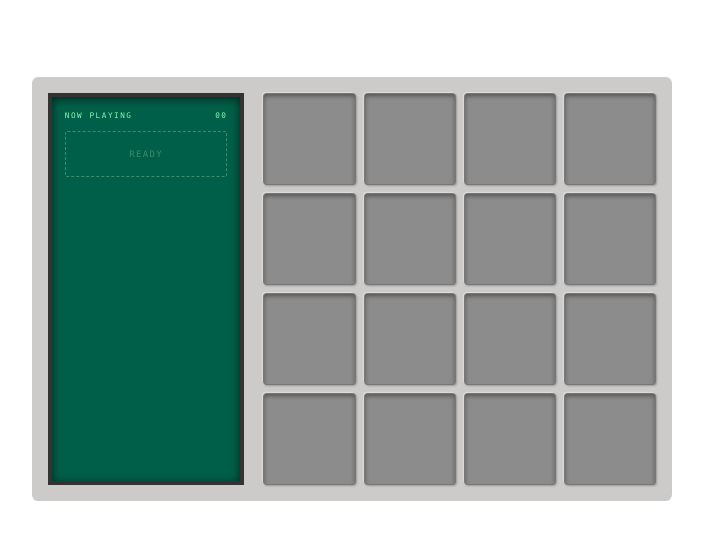
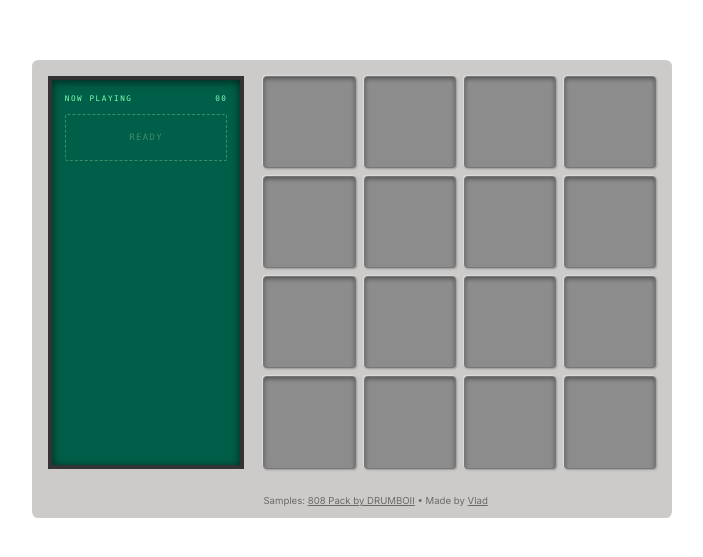
Before and after one commit to vladmdgolam/sample, a Next.js app: page / in a window 1280 px wide. Shown: the part 111-668 px from the top of the page, without its empty margins (288-991 px from the left). Built offline with nearby package versions, Linux system fonts and the light colour scheme.

Commit message:
feat: add credits

```diff
--- a/components/PadGrid.tsx
+++ b/components/PadGrid.tsx
@@ -267,7 +267,7 @@ export const PadGrid: React.FC<PadGridProps> = ({ padKeys, keyToPadMapping, isDa
       onDragOver={handleDragOver}
       onDrop={handleDrop}
     >
-      <div className="p-[2.5%] bg-[var(--container-bg)] max-w-full relative rounded-[0.5vw] grid grid-cols-1 md:grid-cols-[1fr_2fr] gap-[1.5vw]">
+      <div className="p-[2.5%] pb-[1.5%] bg-[var(--container-bg)] max-w-full relative rounded-[0.5vw] grid grid-cols-1 md:grid-cols-[1fr_2fr] gap-[1.5vw]">
         <NowPlayingDisplay
           tracks={playingTracks}
           editMode={editMode}
@@ -296,6 +296,21 @@ export const PadGrid: React.FC<PadGridProps> = ({ padKeys, keyToPadMapping, isDa
             })}
           </div>
         </div>}
+        {/* Credits */}
+        <div className="hidden md:block" /> {/* Spacer for first column */}
+        <div className="text-left text-[0.75vw] text-[var(--c-text-dark)] opacity-60 pt-[0.5vw]">
+          Samples: <a
+            href="https://drumboii.com/products/free-808-sample-pack"
+            target="_blank"
+            rel="noopener noreferrer"
+            className="underline hover:opacity-80 transition-opacity"
+          >808 Pack by DRUMBOII</a> • Made by <a
+            href="https://vladik.xyz/"
+            target="_blank"
+            rel="noopener noreferrer"
+            className="underline hover:opacity-80 transition-opacity"
+          >Vlad</a>
+        </div>
       </div>
     </div>
   )
```
